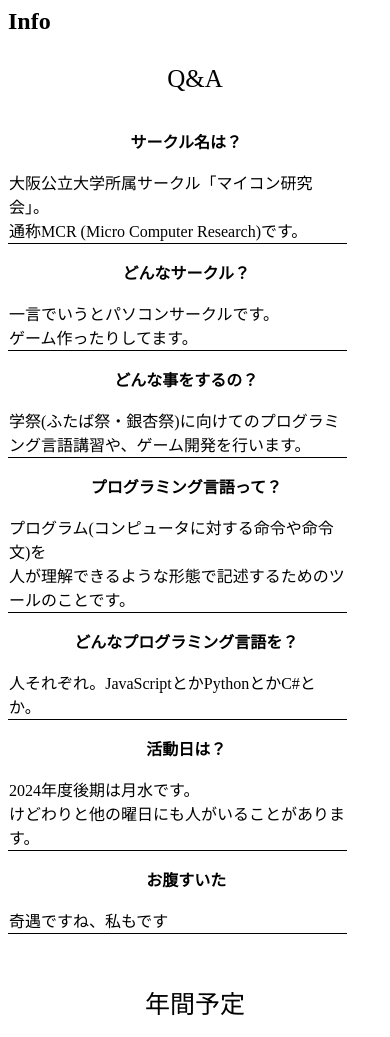
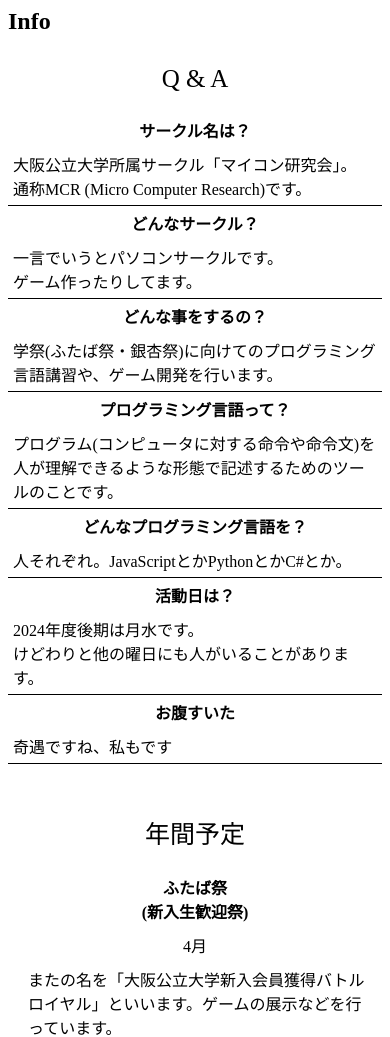
Before and after one commit to ocumcr/mcr-homepage, a plain HTML site: page pages/info.html in a window 390 px wide. Shown: the top 1037 px of the page. Drawn offline with Linux system fonts and the light colour scheme; files that its build step writes are made by us from their sources; some icons are missing.

Commit message:
info css re

```diff
--- a/pages/info.css
+++ b/pages/info.css
@@ -1,114 +1,87 @@
 table {
     margin-bottom: 40px;
     margin-top: 10px;
-}
 
-table.infoTable {
-    border: none;
+    width: 100%;
+
+    /* 下線をつなげる */
     border-collapse: collapse;
 }
 
-.infoTable th,
-.infoTable td {
+tr {
+    margin: auto;
+}
+
+th,
+td {
     border-bottom: #000 solid 1px;
 }
 
-.infoTable th {
-    text-align: center;
+th {
     padding: 16px 10px;
 
-    width: 35%;
+    text-align: center;
 }
 
-.infoTable td {
-    text-align: left;
-    /* padding: 0 0 20px 0; */
-}
-
-.annualTable {
-    border: none;
-    border-collapse: collapse;
-}
-
-.annualTable th,
-.annualTable td {
-    border-bottom: #000 solid 1px;
-}
-
-.annualTable th {
-    text-align: center;
-
-    width: 150px;
-}
-
-.annualTable td {
-    text-align: left;
-    padding: 10px 10px;
-}
-
-/* 月 */
-.annualTable td:nth-child(even) {
-    text-align: center;
-    width: 120px;
-}
-
+/* Q & Aとか */
 .title {
     padding: 10px;
     font-size: 25px;
     text-align: center;
 }
 
-/*info スマホ版*/
+/* Q & A */
+.info-table th {
+    width: 250px;
+}
 
+.info-table td {
+    text-align: left;
+}
+
+/* annual */
+.annual-table th {
+    width: 150px;
+}
+
+.annual-table td {
+    text-align: left;
+}
+
+/* 月だけ */
+.annual-table td:nth-child(even) {
+    text-align: center;
+    width: 120px;
+}
+
+/* 内容だけ */
+.annual-table td:nth-child(odd) {
+    padding-left: 20px;
+}
+
+/*スマホ版*/
 @media screen and (max-width: 480px) {
-    table {
-        align-items: center;
+    th,
+    td {
+        padding: 5px;
+        margin: auto;
+        display: block;
     }
 
-    .infoTable {
-        width: 90%;
-    }
-    .infoTable th,
-    .infoTable td {
-        display: block;
-        width: 100%;
-    }
-    .infoTable th {
-        padding: 20px auto;
-        border-bottom: none;
-    }
-    .infoTable td {
-        padding: 20px auto;
+    th {
+        border: none;
     }
 
-    /*annual スマホ版*/
+    /* 月だけ */
+    .annual-table td:nth-child(even) {
+        border: none;
+    }
 
-    .annualTable {
-        width: 90%;
+    /* 内容だけ */
+    .annual-table td:nth-child(odd) {
+        padding-left: auto;
     }
-    .icon-info {
-        text-align: center;
-    }
-    .annualTable th,
-    .annualTable td {
-        display: block;
-        width: 100%;
-    }
-    .annualTable th {
-        padding: 20px auto;
-        border-bottom: none;
-    }
-    .annualTable td {
-        padding: 20px auto;
-    }
-    /* 月 */
-    .annualTable td:nth-child(even) {
-        text-align: center;
-        width: auto;
-    }
-    .annualTable td:nth-child(even) {
-        border-bottom: none;
-    }
+
     iframe {
         width: 100%;
         height: auto;
--- a/pages/info.html
+++ b/pages/info.html
@@ -1,8 +1,8 @@
 <link rel="stylesheet" href="pages/info.css" />
 
 <h2><i class="icon-info"></i>Info</h2>
-<div class="title">Q&A</div>
-<table class="infoTable" summary="CircleInformation">
+<div class="title">Q & A</div>
+<table class="info-table" summary="CircleInformation">
     <tr>
         <th>サークル名は？</th>
         <td>
@@ -40,9 +40,9 @@
 </table>
 
 <!--年間予定ここから-->
-<table class="annualTable" summary="CircleInformation_annual">
+<div class="title">年間予定</div>
+<table class="annual-table" summary="CircleInformation_annual">
     <tr>
-        <div class="title">年間予定</div>
         <th>ふたば祭<br />(新入生歓迎祭)</th>
         <td>4月</td>
         <td>またの名を「大阪公立大学新入会員獲得バトルロイヤル」といいます。ゲームの展示などを行っています。</td>
--- a/メモ.txt
+++ b/メモ.txt
@@ -1,2 +1,4 @@
 閲覧履歴を削除しないとcsvとかの変更が更新されないっぽいにゃー
 fetch("...",{ cache: "no-store" })で回避できるっぽいにゃー
+
+たぶんcssは削除必須かもー
```
Also changed, not shown: pages/member.html (+1 -1 lines), pages/top.html (+4 -6 lines).
